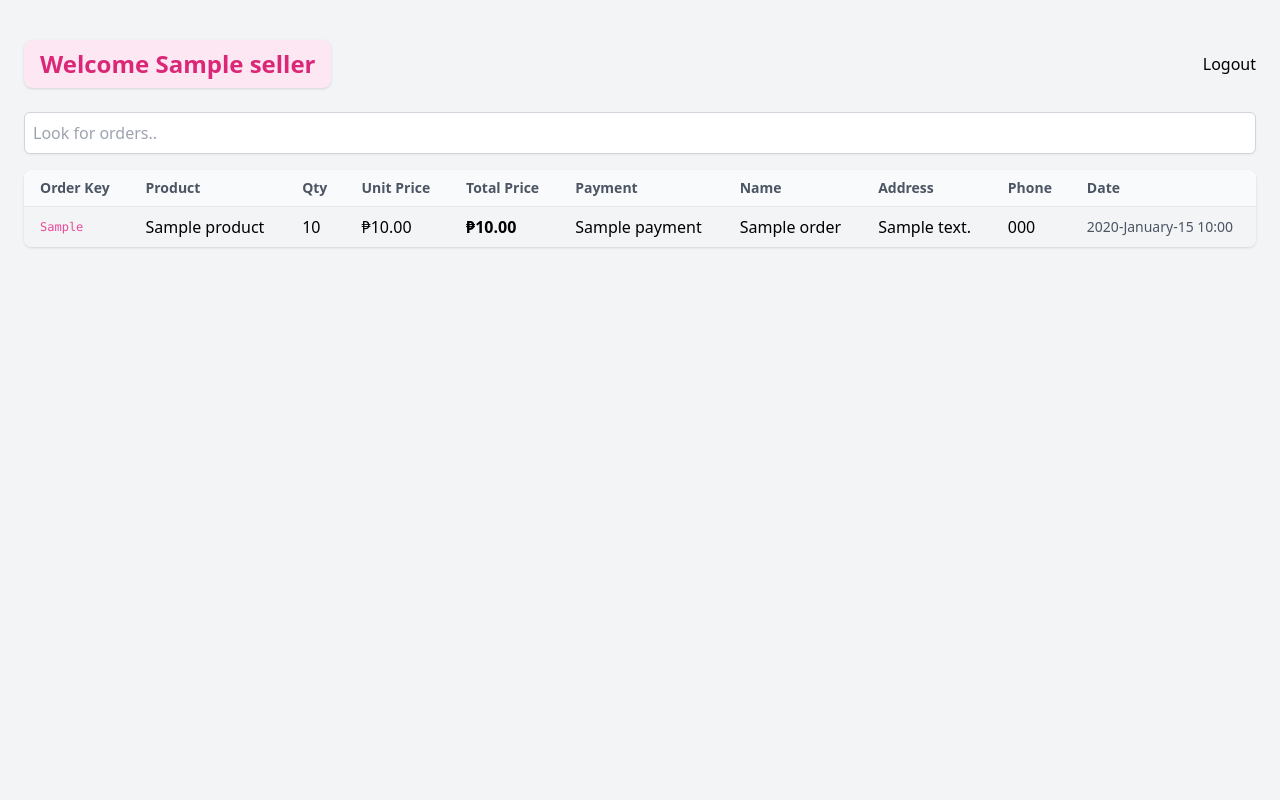
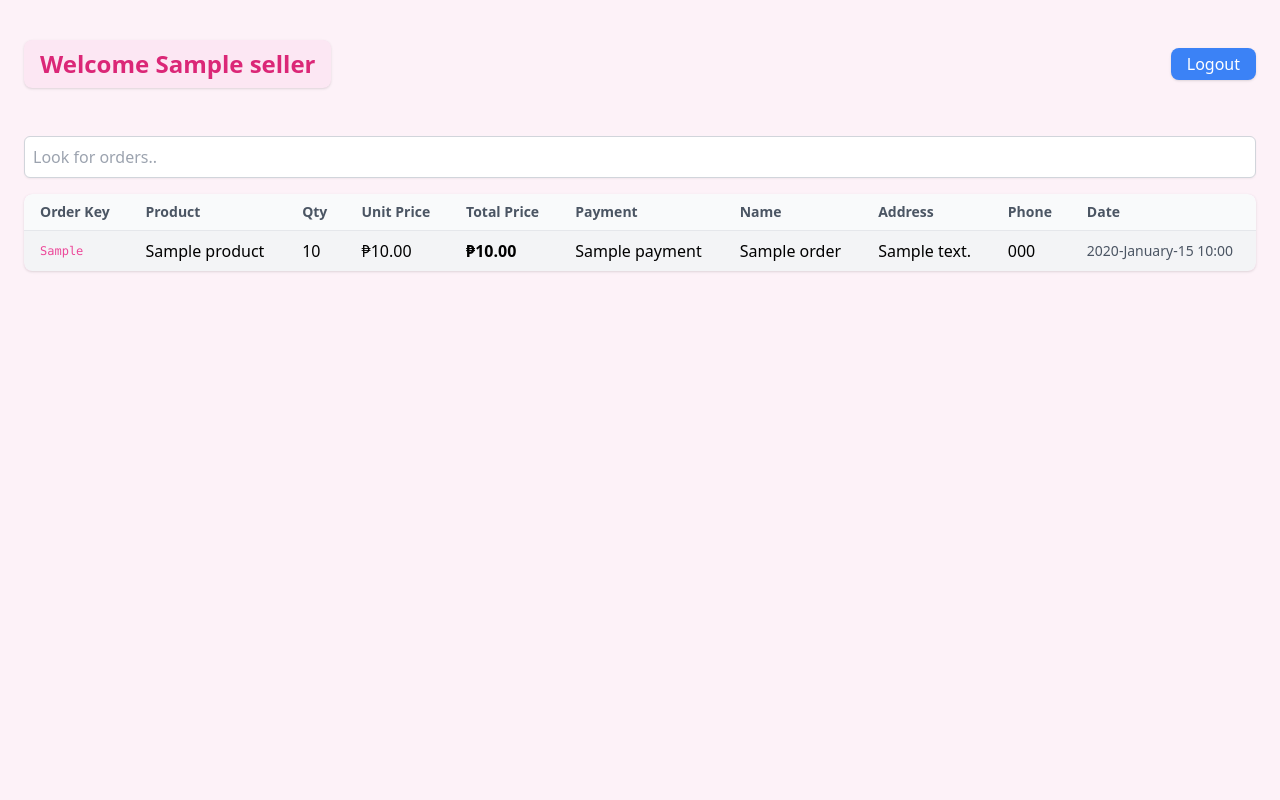
Before and after one commit to Verna-11/msgbot-app, a Flask app: template templates/dashboard.html in a window 1280 px wide. Run offline with Flask 3, Linux system fonts and the light colour scheme; the template is opened without the code that fills it: most values are stand-ins (such as "Sample title", 1, 10 or a date in 2020); some libraries are stand-ins or nearby versions.

Commit message:
tailwindcss3

```diff
--- a/templates/dashboard.html
+++ b/templates/dashboard.html
@@ -4,13 +4,13 @@
   <title>{{ seller }}'s Dashboard</title>
   <script src="https://cdn.tailwindcss.com"></script>
 </head>
-<body class="bg-gray-100 min-h-screen px-6 py-10">
+<body class="bg-pink-50 min-h-screen px-6 py-10">
   <div class="max-w-7xl mx-auto">
-    <div class="mb-6 flex justify-between items-center">
+    <div class="mb-12 flex justify-between items-center">
       <h1 class="text-2xl font-bold text-pink-600 dark:text-sky-250 rounded-lg bg-pink-100 shadow px-4 py-2 hover:bg-pink-500 hover:text-white transition-colors duration-200">
         Welcome {{ seller }}
       </h1>
-      <a href="/logout" class="text-white-500 hover:rounded-lg hover:bg-pink-500 hover:text-[#ffffff]">Logout</a>
+      <a href="/logout" class="text-white text-blue-600 dark:text-sky-250 rounded-lg bg-blue-500 shadow px-4 py-1 hover:rounded-lg hover:bg-pink-100 hover:text-blue-500">Logout</a>
     </div>
 
     <div class="mb-4">
@@ -18,7 +18,7 @@
              class="w-full p-2 border border-gray-300 rounded-md shadow-sm focus:outline-none focus:ring-2 focus:ring-pink-500">
     </div>
 
-    <div class="overflow-x-auto bg-white rounded-lg shadow">
+    <div class="overflow-x-auto bg-pink-200 rounded-lg shadow">
       <table class="min-w-full divide-y divide-gray-200" id="ordersTable">
         <thead class="bg-gray-50 text-gray-600">
           <tr>
@@ -43,7 +43,7 @@
             <td class="px-4 py-2">₱{{ '%.2f' | format(order['unit_price']|float) }}</td>
             <td class="px-4 py-2 font-semibold">₱{{ '%.2f' | format(order['price']|float) }}</td>
             <td class="px-4 py-2">{{ order['payment'] }}</td>
-            <td class="px-4 py-2">{{ order['buyer_name'] }}</td>
+            <td class="px-4 py-2">{{ order['name'] }}</td>
             <td class="px-4 py-2">{{ order['address'] }}</td>
             <td class="px-4 py-2">{{ order['phone'] }}</td>
             <td class="px-4 py-2 text-sm text-gray-600">
```
